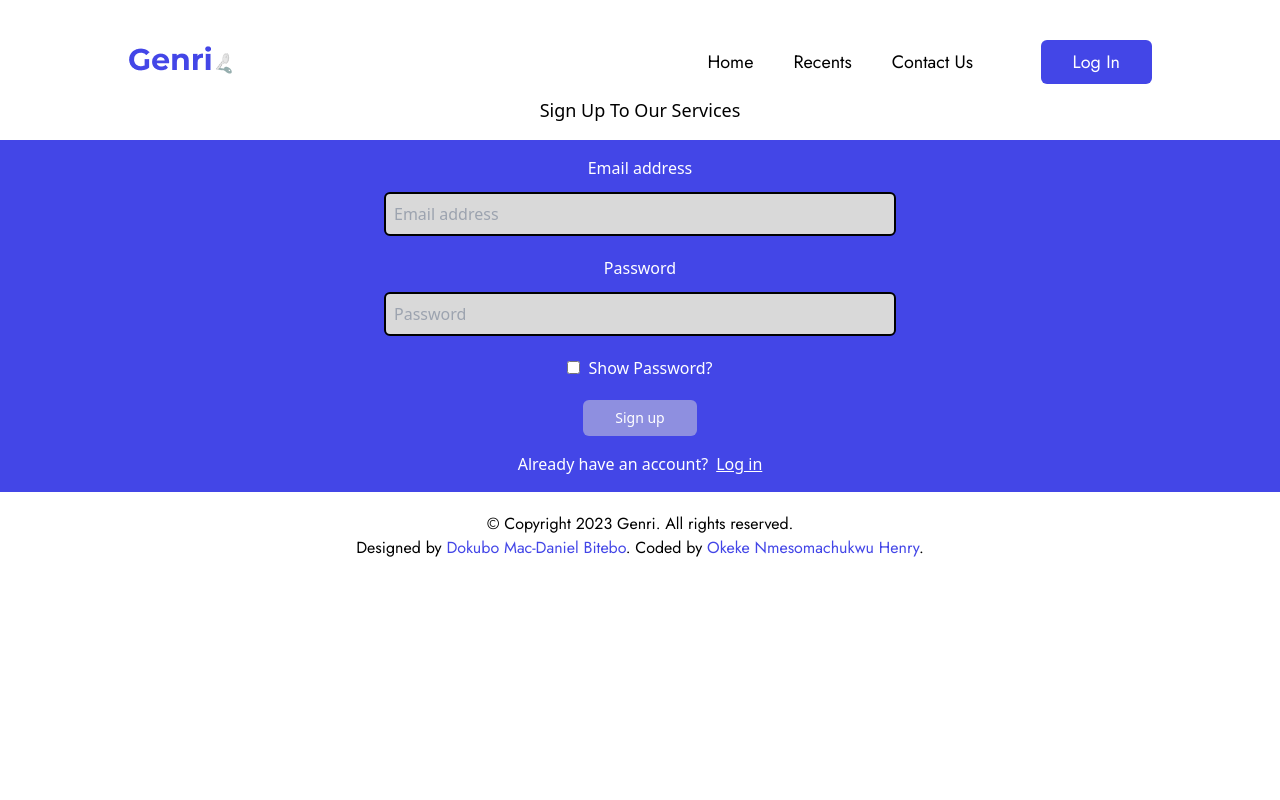
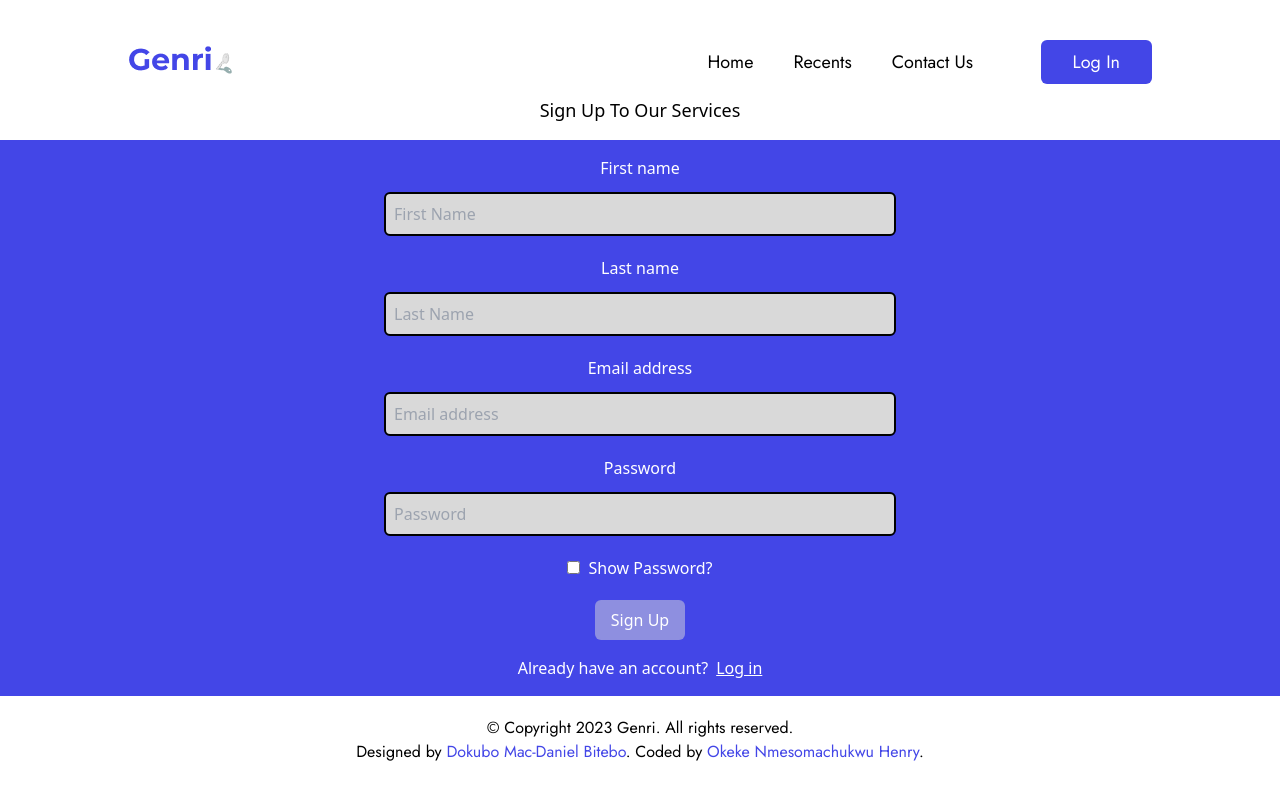
Before and after one commit to IamHenryOkeke/Genri-Password-Generator-Web-App, a React (Vite) app: page /signup in a window 1280 px wide. Built offline with nearby package versions, Linux system fonts and the light colour scheme; no server answers.

Commit message:
imported loading functionality and display name functionality for firebase authentication

```diff
--- a/src/views/LogIn.jsx
+++ b/src/views/LogIn.jsx
@@ -2,10 +2,13 @@ import { useState } from 'react';
 import { NavLink, useNavigate } from 'react-router-dom';
 import {  signInWithEmailAndPassword  } from 'firebase/auth';
 import { auth } from '../firebase';
+import { ReactComponent as Loading } from "../assets/svg/Loading.svg";
+
 
 const LogIn = () => {
 
     const navigate = useNavigate();
+    const [loading, setLoading] = useState(false)
 
     const [formData, setFormData] = useState({
         email : "",
@@ -25,19 +28,19 @@ const LogIn = () => {
     }
 
     const handleRequest = async () => {
+        setLoading(true)
         await signInWithEmailAndPassword(auth, formData.email, formData.password)
         .then((userCredential) => {
             // Signed in
             const user = userCredential.user;
             console.log(user);
+            setLoading(false)
             navigate("/")
-            // ...
         })
         .catch((error) => {
             const errorCode = error.code;
             const errorMessage = error.message;
             console.log(errorCode, errorMessage);
-            // ..
         });
     }
 
@@ -61,7 +64,7 @@ const LogIn = () => {
                             Email address
                         </label>
                         <input
-                            className='border-2 border-black rounded-md p-2 bg-neutral-1000 text-black w-[50%]'
+                            className='border-2 border-black rounded-md p-2 bg-neutral-1000 text-black md:w-[50%]'
                             type='email'
                             name="email"
                             value={formData.email}
@@ -76,7 +79,7 @@ const LogIn = () => {
                             Password
                         </label>
                         <input
-                            className='border-2 border-black rounded-md p-2 bg-neutral-1000 text-black w-[50%]'
+                            className='border-2 border-black rounded-md p-2 bg-neutral-1000 text-black md:w-[50%]'
                             type="password"
                             id = "password"
                             name="password"
@@ -94,11 +97,23 @@ const LogIn = () => {
                     </div>
 
                     <button
-                        className="hidden md:block md:font-medium md:text-sm md:px-8 md:py-2 bg-indigo-1000 rounded-md text-white"
+                        className="px-4 py-2 bg-indigo-1000 rounded-md text-white"
                         type="submit"
                         onClick={handleOnSubmit}
                     >
-                        Log In
+                    {
+                        loading ? (
+                            <div className='flex gap-2'>
+                                <Loading className="w-5 h-5 animate-spin"/>
+                                <p>Processing</p>
+                            </div>
+                        ) : (
+                            <div>
+                                Log In
+                            </div>
+                        )
+                    }
+
                     </button>
 
                 </form>
--- a/src/views/SignUp.jsx
+++ b/src/views/SignUp.jsx
@@ -1,14 +1,18 @@
 import { useState } from 'react';
 import { NavLink, useNavigate } from 'react-router-dom';
-import {  createUserWithEmailAndPassword  } from 'firebase/auth';
+import {  createUserWithEmailAndPassword, updateProfile  } from 'firebase/auth';
 import { auth } from '../firebase';
+import { ReactComponent as Loading } from "../assets/svg/Loading.svg";
+
 
 const SignUp = () => {
     const navigate = useNavigate();
-
+    const [loading, setLoading] = useState(false)
     const [formData, setFormData] = useState({
         email : "",
-        password : ""
+        password : "",
+        firstName : "",
+        lastName : ""
     })
 
     const handleOnChange = (e) => {
@@ -24,25 +28,30 @@ const SignUp = () => {
     }
 
     const handleRequest = async () => {
-        await createUserWithEmailAndPassword(auth, formData.email, formData.password)
-        .then((userCredential) => {
-            // Signed in
-            const user = userCredential.user;
-            console.log(user);
-            navigate("/")
-            // ...
-        })
-        .catch((error) => {
+        setLoading(true)
+        try {
+            const { user } = await createUserWithEmailAndPassword(
+                                auth,
+                                formData.email,
+                                formData.password
+                            )
+            console.log(`User ${user.uid} created `)
+            await updateProfile(user, {
+                displayName: `${formData.firstName} ${formData.lastName}`
+            });
+            setLoading(false)
+            navigate("/");
+            console.log("User profile updated");
+        } catch (error) {
             const errorCode = error.code;
             const errorMessage = error.message;
             console.log(errorCode, errorMessage);
-            // ..
-        });
+        }
     }
 
     const handleOnSubmit = async (e) => {
       e.preventDefault()
-      if(!formData.email || !formData.password){
+      if(!formData.email || !formData.password || !formData.lastName || !formData.firstName){
         alert('Please fill all the fields')
       }else{
         console.log(formData)
@@ -54,13 +63,41 @@ const SignUp = () => {
     <main>
         <h1 className='text-center text-lg font-medium my-3'>Sign Up To Our Services</h1>
         <div className="bg-indigo-950 text-white mt-4 rounded-xl md:rounded-none py-4 mx-4 md:mx-0">
-        <form className='flex flex-col items-center justify-center md:gap-5 gap-3'>
+            <form className='flex flex-col items-center justify-center md:gap-5 gap-3'>
+                <div className='flex flex-col items-center gap-3 w-full md:w-[80%]'>
+                    <label htmlFor="firstName" className='font-medium'>
+                        First name
+                    </label>
+                    <input
+                        className='border-2 border-black rounded-md p-2 bg-neutral-1000 text-black md:w-[50%]'
+                        type='text'
+                        name="firstName"
+                        value={formData.firstName}
+                        onChange={handleOnChange}
+                        placeholder="First Name"
+                        required
+                    />
+                </div>
+                <div className='flex flex-col items-center gap-3 w-full md:w-[80%]'>
+                    <label htmlFor="lastName" className='font-medium'>
+                        Last name
+                    </label>
+                    <input
+                        className='border-2 border-black rounded-md p-2 bg-neutral-1000 text-black md:w-[50%]'
+                        type='text'
+                        name="lastName"
+                        value={formData.lastName}
+                        onChange={handleOnChange}
+                        placeholder="Last Name"
+                        required
+                    />
+                </div>
                 <div className='flex flex-col items-center gap-3 w-full md:w-[80%]'>
                     <label htmlFor="email-address" className='font-medium'>
                         Email address
                     </label>
                     <input
-                        className='border-2 border-black rounded-md p-2 bg-neutral-1000 text-black w-[50%]'
+                        className='border-2 border-black rounded-md p-2 bg-neutral-1000 text-black md:w-[50%]'
                         type='email'
                         name="email"
                         value={formData.email}
@@ -75,7 +112,7 @@ const SignUp = () => {
                         Password
                     </label>
                     <input
-                        className='border-2 border-black rounded-md p-2 bg-neutral-1000 text-black w-[50%]'
+                        className='border-2 border-black rounded-md p-2 bg-neutral-1000 text-black md:w-[50%]'
                         type="password"
                         id = "password"
                         name="password"
@@ -93,11 +130,22 @@ const SignUp = () => {
 
                 </div>
                 <button
-                    className="hidden md:block md:font-medium md:text-sm md:px-8 md:py-2 bg-indigo-1000 rounded-md text-white"
+                    className="px-4 py-2 bg-indigo-1000 rounded-md text-white"
                     type="submit"
                     onClick={handleOnSubmit}
                 >
-                    Sign up
+                    {
+                        loading ? (
+                            <div className='flex gap-2'>
+                                <Loading className="w-5 h-5 animate-spin"/>
+                                <p>Processing</p>
+                            </div>
+                        ) : (
+                            <div>
+                                Sign Up
+                            </div>
+                        )
+                    }
                 </button>
 
             </form>
```
